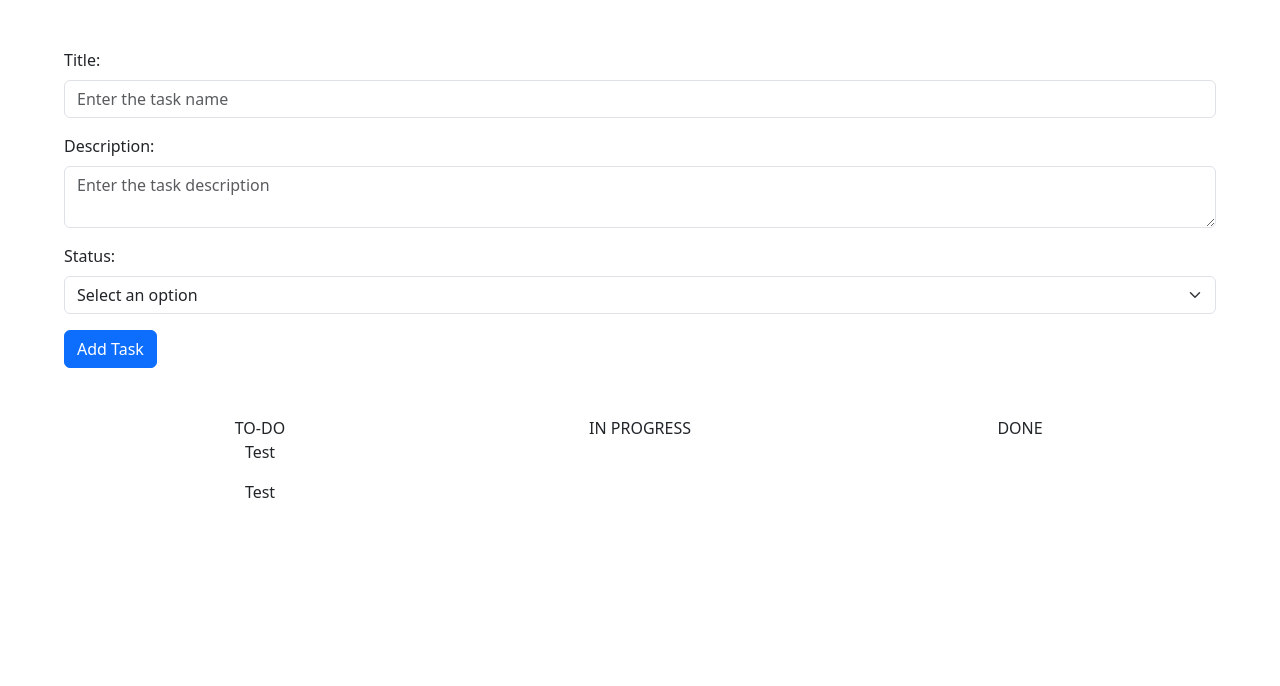
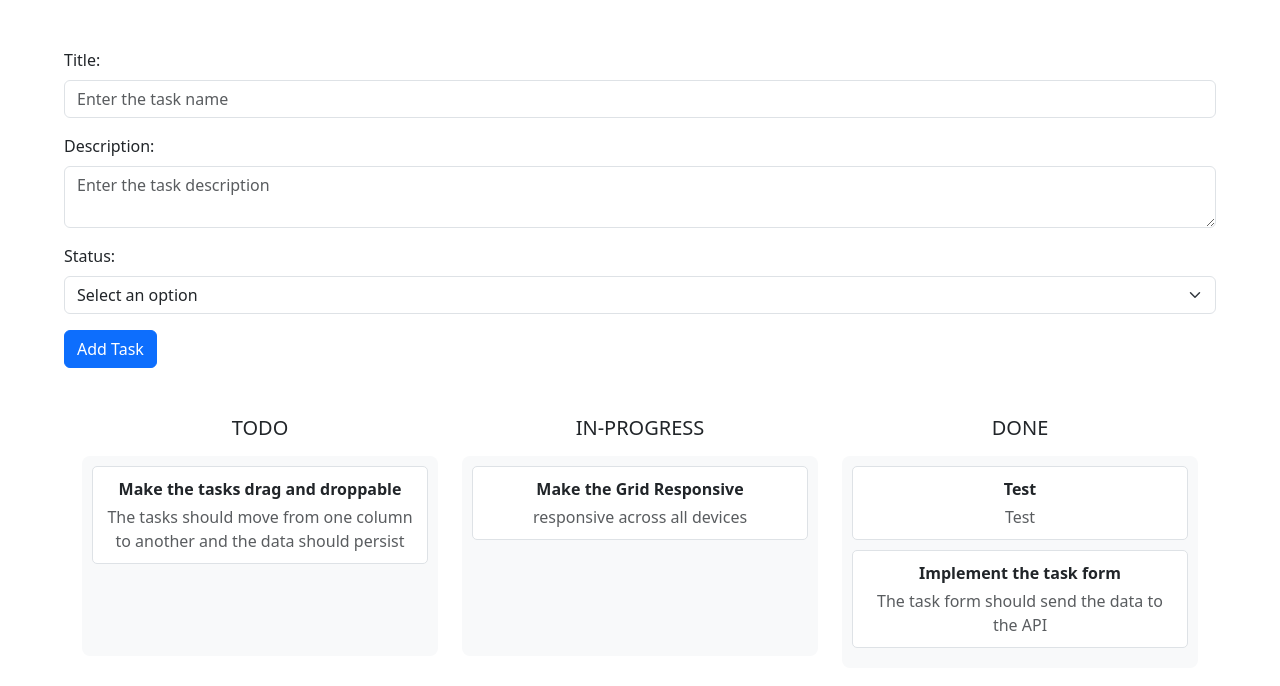
Before and after one commit to ShadowFax1731/kanban-board, a React (Vite) app: page / in a window 1280 px wide. Shown: the top 686 px of the page. Built offline with nearby package versions, Linux system fonts and the light colour scheme; data requests are answered from the project's data file.

Commit message:
Tasks are now drag and droppable

```diff
--- a/data/tasks.json
+++ b/data/tasks.json
@@ -4,6 +4,24 @@
       "id": "c0f74ff9-c1a6-42f7-ae2a-8d1c9f0b6b7e",
       "title": "Test",
       "description": "Test",
+      "status": "done"
+    },
+    {
+      "id": "7c3e0b93-492e-43d0-9e17-7432d0c16984",
+      "title": "Make the Grid Responsive",
+      "description": "responsive across all devices ",
+      "status": "in-progress"
+    },
+    {
+      "id": "b52022bf-2890-4edd-93b1-170e2893d061",
+      "title": "Implement the task form ",
+      "description": "The task form should send the data to the API",
+      "status": "done"
+    },
+    {
+      "id": "fe3958b7-8ebe-4e79-8404-d602bf8eb19f",
+      "title": "Make the tasks drag and droppable",
+      "description": "The tasks should move from one column to another and the data should persist",
       "status": "todo"
     }
   ]
--- a/package.json
+++ b/package.json
@@ -11,6 +11,7 @@
     "server": "json-server data/tasks.json --port 8000"
   },
   "dependencies": {
+    "@hello-pangea/dnd": "^18.0.1",
     "bootstrap": "^5.3.5",
     "json-server": "^1.0.0-beta.3",
     "react": "^19.0.0",
--- a/src/App.jsx
+++ b/src/App.jsx
@@ -17,9 +17,31 @@ function App() {
     fetchTasks();
   }, []);
 
-  // This gets passed to TaskInputForm
   const handleTaskAdded = () => {
     fetchTasks();
+  };
+
+  const handleStatusChange = (taskId, newStatus) => {
+    const task = tasks.find((t) => t.id === taskId);
+    if (!task) return;
+
+    const updatedTask = { ...task, status: newStatus };
+
+    fetch(`http://localhost:8000/tasks/${taskId}`, {
+      method: "PUT", // or PATCH depending on your backend
+      headers: {
+        "Content-Type": "application/json",
+      },
+      body: JSON.stringify(updatedTask),
+    })
+      .then((res) => {
+        if (res.ok) {
+          setTasks((prev) =>
+            prev.map((t) => (t.id === taskId ? updatedTask : t)),
+          );
+        }
+      })
+      .catch((e) => console.log(e));
   };
 
   return (
@@ -27,7 +49,7 @@ function App() {
       <div className="form-container">
         <TaskInputForm onTaskAdded={handleTaskAdded} />
       </div>
-      <TaskGrid tasks={tasks} />
+      <TaskGrid tasks={tasks} onStatusChange={handleStatusChange} />
     </>
   );
 }
--- a/src/components/TaskGrid.jsx
+++ b/src/components/TaskGrid.jsx
@@ -1,44 +1,76 @@
 import { Container, Row, Col } from "react-bootstrap";
+import { DragDropContext, Droppable, Draggable } from "@hello-pangea/dnd";
 
-const TaskGrid = ({ tasks }) => {
+const TaskGrid = ({ tasks, onStatusChange }) => {
+  const statuses = ["todo", "in-progress", "done"];
+
+  const handleDragEnd = (result) => {
+    const { source, destination, draggableId } = result;
+
+    if (!destination || source.droppableId === destination.droppableId) return;
+
+    onStatusChange(draggableId, destination.droppableId);
+  };
+
   return (
+    <DragDropContext onDragEnd={handleDragEnd}>
       <Container className="mt-5">
         <Row>
-        <Col className="text-center">
-          TO-DO
+          {statuses.map((status) => (
+            <Col key={status} className="text-center">
+              <h5 className="mb-3">{status.toUpperCase()}</h5>
+              <Droppable droppableId={status}>
+                {(provided) => (
+                  <div
+                    ref={provided.innerRef}
+                    {...provided.droppableProps}
+                    style={{
+                      minHeight: "200px",
+                      backgroundColor: "#f8f9fa",
+                      borderRadius: "8px",
+                      padding: "10px",
+                    }}
+                  >
                     {tasks
-            .filter((task) => task.status === "todo")
-            .map((task) => (
-              <Row key={task.id}>
-                <p>{task.title}</p>
-                <p>{task.description}</p>
-              </Row>
+                      .filter((task) => task.status === status)
+                      .map((task, index) => (
+                        <Draggable
+                          key={task.id}
+                          draggableId={task.id}
+                          index={index}
+                        >
+                          {(provided) => (
+                            <div
+                              ref={provided.innerRef}
+                              {...provided.draggableProps}
+                              {...provided.dragHandleProps}
+                              style={{
+                                userSelect: "none",
+                                margin: "0 0 10px 0",
+                                padding: "10px",
+                                background: "#fff",
+                                border: "1px solid #dee2e6",
+                                borderRadius: "5px",
+                                ...provided.draggableProps.style,
+                              }}
+                            >
+                              <p className="fw-bold mb-1">{task.title}</p>
+                              <p className="mb-0 text-muted">
+                                {task.description}
+                              </p>
+                            </div>
+                          )}
+                        </Draggable>
                       ))}
+                    {provided.placeholder}
+                  </div>
+                )}
+              </Droppable>
             </Col>
-        <Col className="text-center">
-          IN PROGRESS
-          {tasks
-            .filter((task) => task.status === "in-progress")
-            .map((task) => (
-              <Row key={task.id}>
-                <p>{task.title}</p>
-                <p>{task.description}</p>
-              </Row>
           ))}
-        </Col>
-        <Col className="text-center">
-          DONE
-          {tasks
-            .filter((task) => task.status === "done")
-            .map((task) => (
-              <Row key={task.id}>
-                <p>{task.title}</p>
-                <p>{task.description}</p>
-              </Row>
-            ))}
-        </Col>
         </Row>
       </Container>
+    </DragDropContext>
   );
 };
 
```
Also changed, not shown: 1 other file (tests, documents, lock files or other folders). Lines whose indentation alone changed are shown as unchanged.
